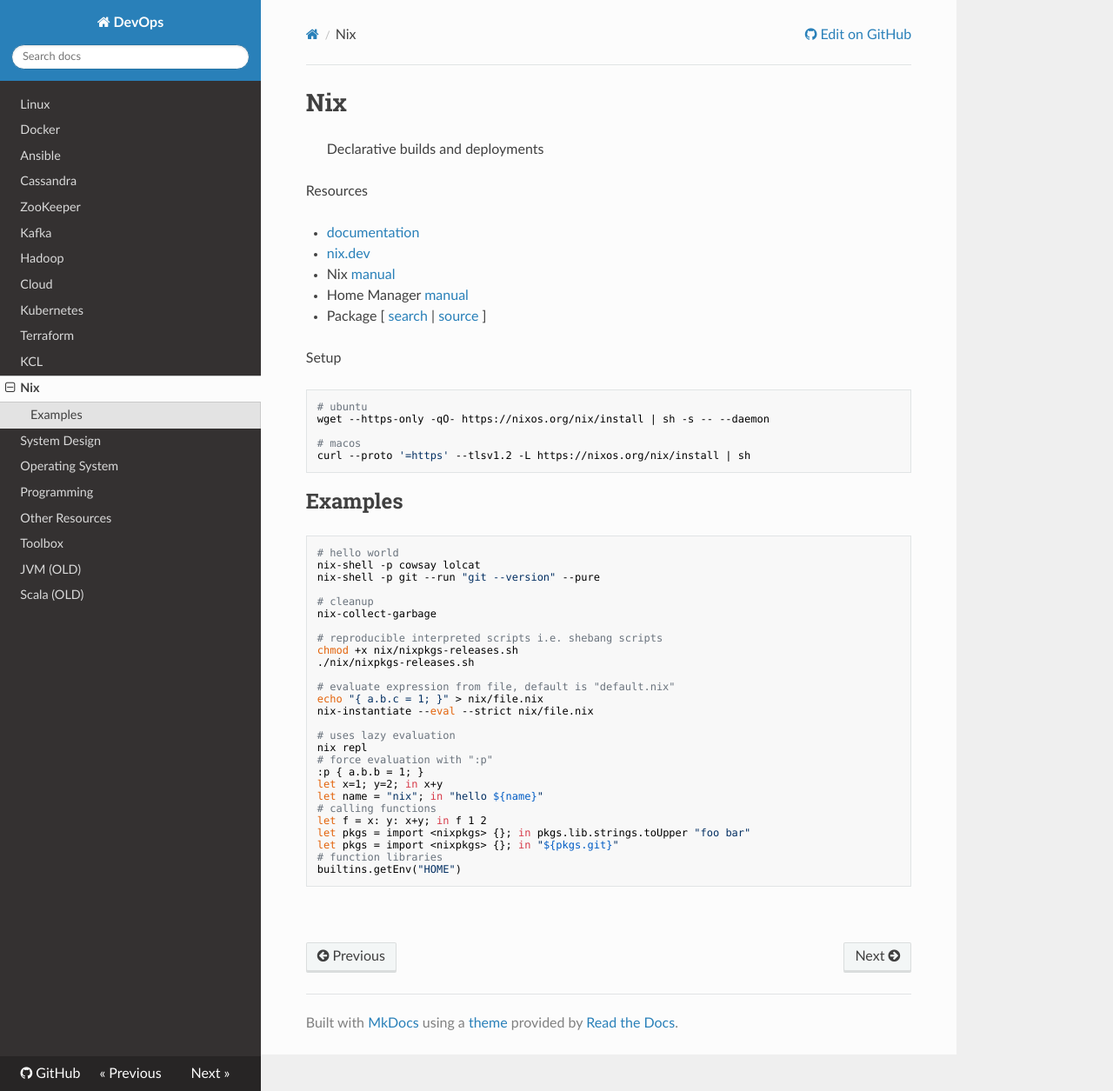
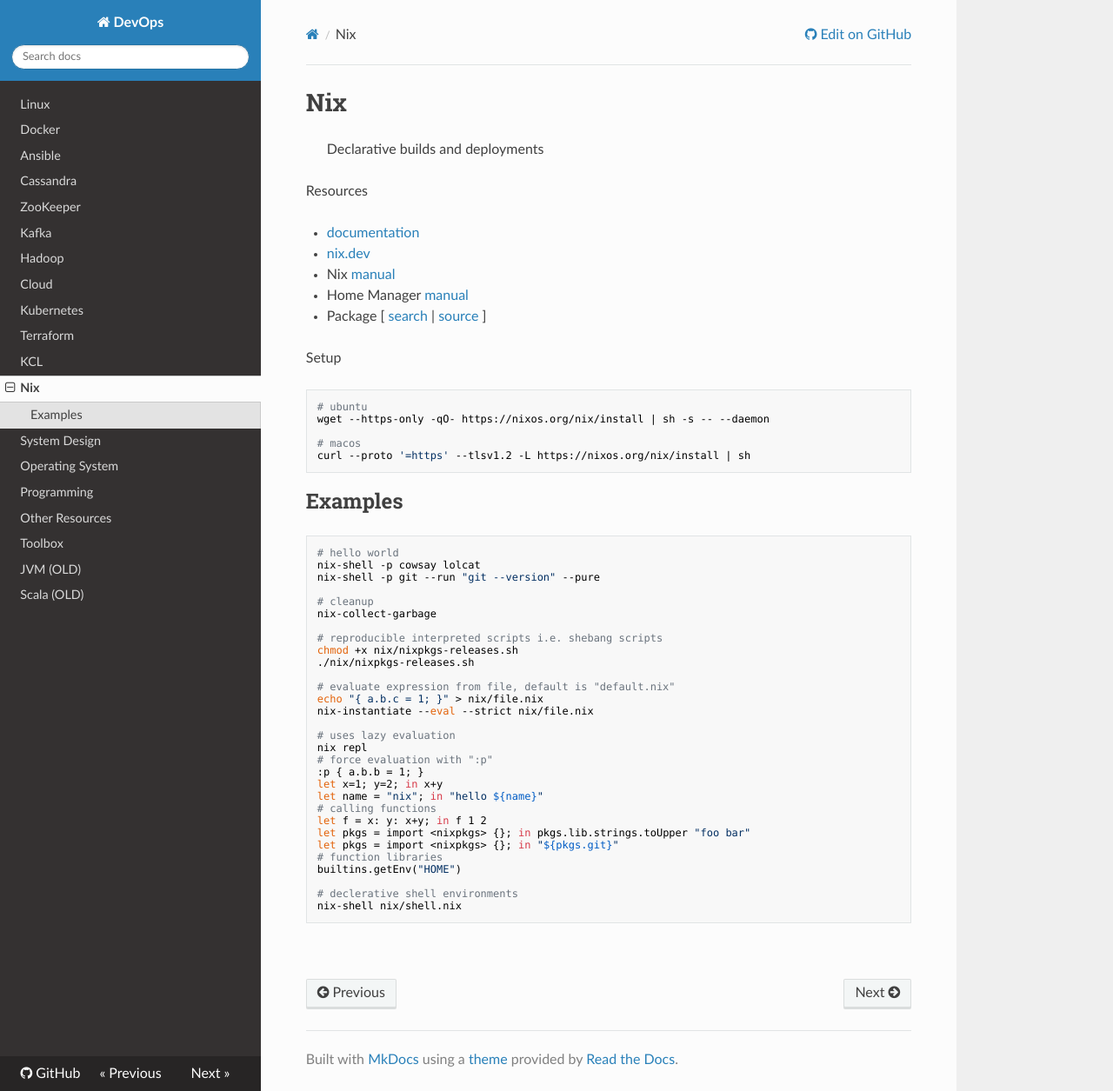
Before and after one commit to niqdev/devops, an MkDocs documentation site: the page built from docs/nix.md, in a window 1280 px wide and 1255 px high. Shown: the whole window at 87% size. Built offline with MkDocs 1.6.1, drawn with Linux system fonts in a browser that asks for light colours; nearby versions of some CDN libraries.

Commit message:
update nix example

````diff
--- a/docs/nix.md
+++ b/docs/nix.md
@@ -49,6 +49,9 @@ let pkgs = import <nixpkgs> {}; in pkgs.lib.strings.toUpper "foo bar"
 let pkgs = import <nixpkgs> {}; in "${pkgs.git}"
 # function libraries
 builtins.getEnv("HOME")
+
+# declerative shell environments
+nix-shell nix/shell.nix
 ```
 
 <br>
````
Also changed, not shown: 1 other file.
